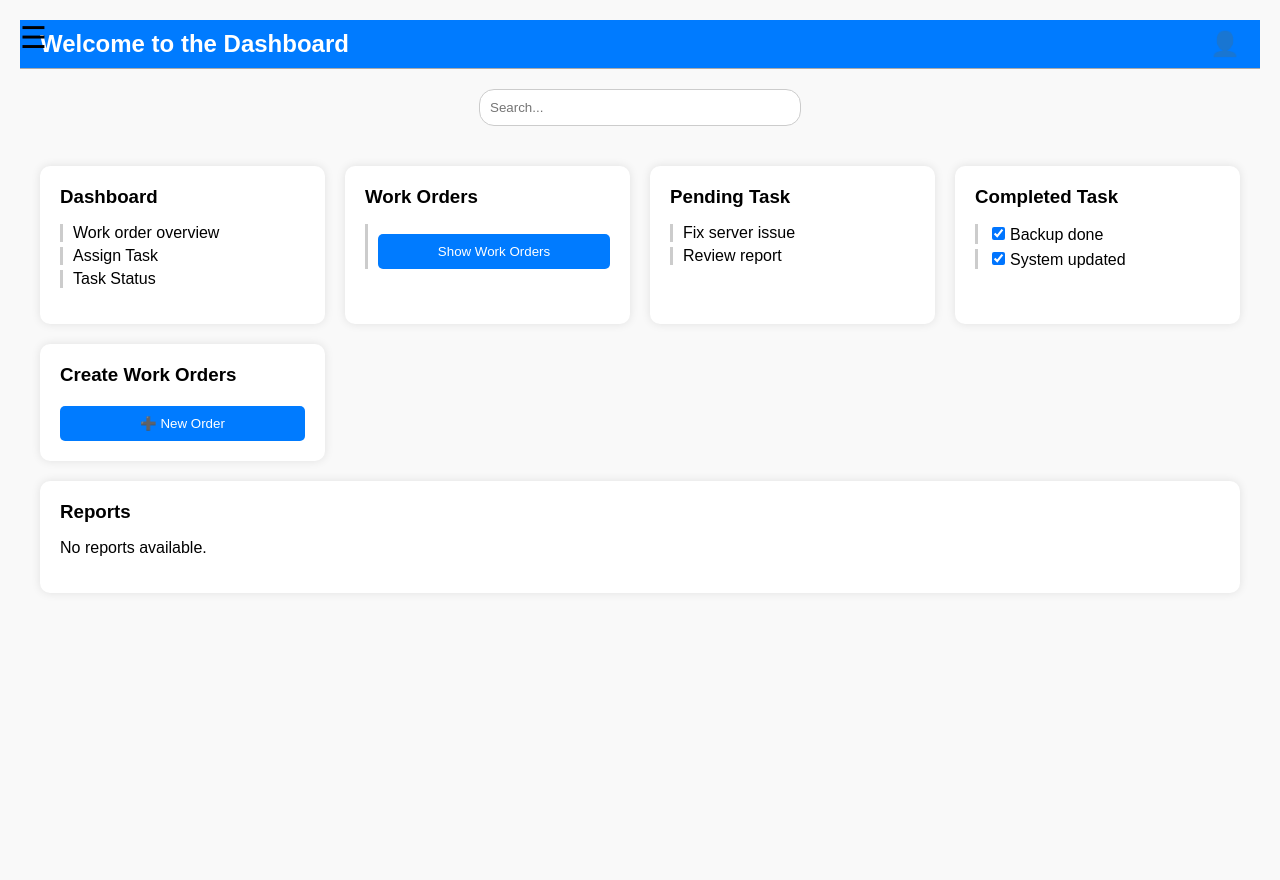
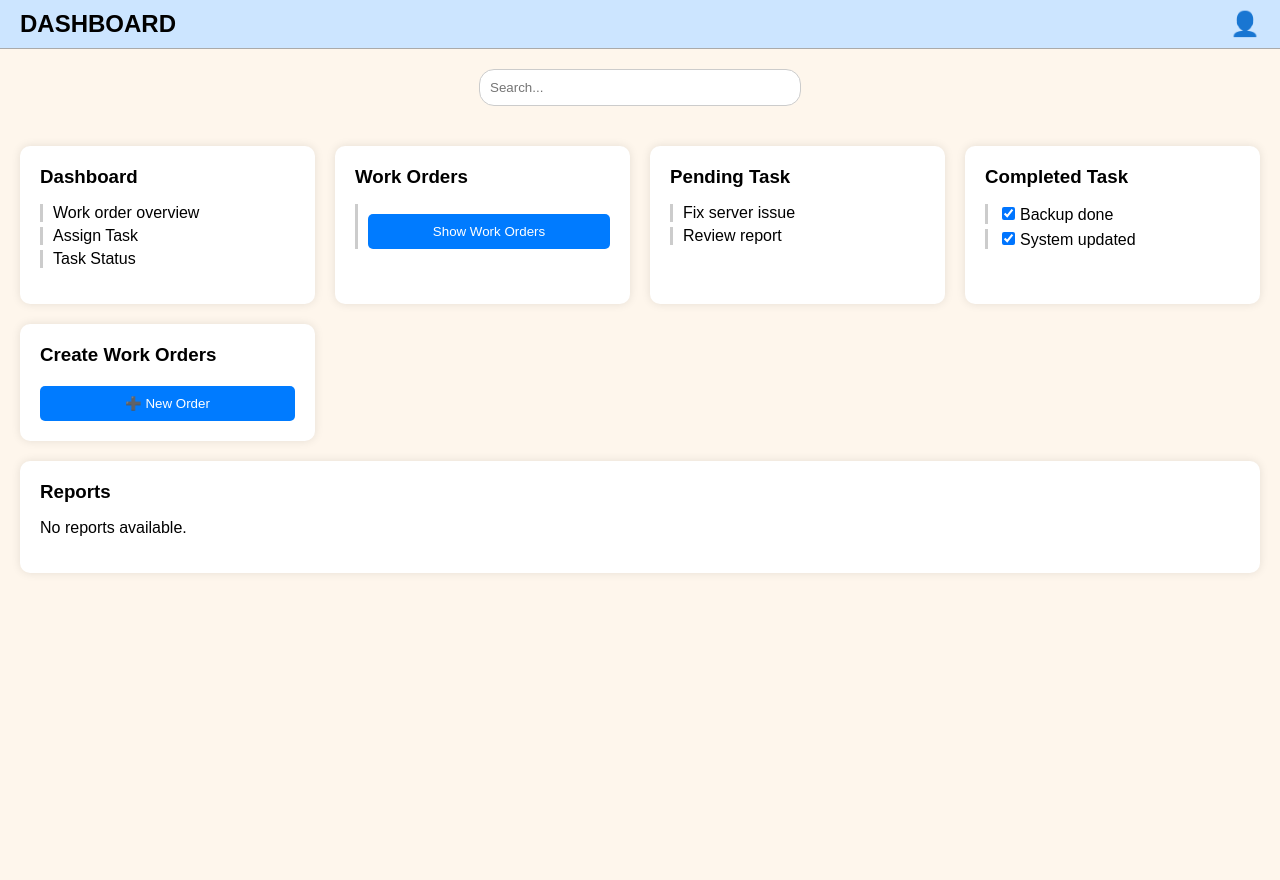
Before and after one commit to Lorbelle143/IT38A-Enterprise-System, a PHP site: page /dashboard.php in a window 1280 px wide. Run offline with PHP 8.4, Linux system fonts and the light colour scheme.

Commit message:
updated dashboard

```diff
--- a/dashboard.php
+++ b/dashboard.php
@@ -7,72 +7,12 @@
   <style>
     body {
       font-family: Arial, sans-serif;
+      background-color: #fef6ec;
       margin: 0;
-      padding: 0;
-      display: flex;
-      flex-direction: row;
-      height: 100vh;
-      background-color: #f9f9f9;
-    }
-
-    /* Sidebar Styles */
-    .sidebar {
-      width: 250px;
-      background-color: #007bff;
-      color: white;
-      position: fixed;
-      height: 100%;
-      top: 0;
-      left: -250px;
-      transition: 0.3s;
-      display: flex;
-      flex-direction: column;
-      padding-top: 20px;
-    }
-
-    .sidebar.open {
-      left: 0;
-    }
-
-    .sidebar h2 {
-      margin: 0;
-      font-size: 24px;
-      margin-bottom: 30px;
-      text-align: center;
-    }
-
-    .sidebar a {
-      color: white;
-      text-decoration: none;
-      font-size: 18px;
-      margin-bottom: 15px;
-      padding-left: 20px;
-      transition: 0.3s;
-    }
-
-    .sidebar a:hover {
-      color: #ddd;
-    }
-
-    .hamburger-menu {
-      font-size: 30px;
-      cursor: pointer;
-      position: fixed;
-      top: 20px;
-      left: 20px;
-      z-index: 1000;
-    }
-
-    /* Main Content Styles */
-    .main-content {
-      margin-left: 0;
-      padding: 20px;
-      width: 100%;
-      transition: margin-left 0.3s;
     }
 
     .header {
-      background-color: #007bff;
+      background-color: #cce5ff;
       padding: 10px 20px;
       display: flex;
       align-items: center;
@@ -82,7 +22,6 @@
 
     .header h2 {
       margin: 0;
-      color: white;
     }
 
     .header .user-icon {
@@ -91,7 +30,7 @@
     }
 
     .search-bar {
-      margin: 20px 0;
+      margin: 20px;
       display: flex;
       justify-content: center;
     }
@@ -219,36 +158,16 @@
 </head>
 <body>
 
-  <!-- Hamburger Menu Icon -->
-  <div class="hamburger-menu" onclick="toggleSidebar()">☰</div>
-
-  <!-- Sidebar -->
-  <div id="sidebar" class="sidebar">
-    <h2>Dashboard</h2>
-    <a href="profile.php">Profile</a>
-    <!-- Removed the Work Orders link -->
-    <a href="tasks.php">Tasks</a>
-    <a href="reports.php">Reports</a>
-    <a href="settings.php">Settings</a>
-    <a href="logout.php">Logout</a>
-  </div>
-
-  <!-- Main Content -->
-  <div class="main-content">
-
-    <!-- Header -->
   <div class="header">
-      <h2>Welcome to the Dashboard</h2>
+    <h2>DASHBOARD</h2>
     <div class="user-icon">👤</div>
   </div>
 
-    <!-- Search Bar -->
   <div class="search-bar">
     <input type="text" placeholder="Search...">
   </div>
 
-    <!-- Main Dashboard Content -->
-    <div class="content">
+  <main class="content">
     <div class="card">
       <h3>Dashboard</h3>
       <ul class="task-list">
@@ -290,7 +209,7 @@
       <h3>Reports</h3>
       <p>No reports available.</p>
     </div>
-    </div>
+  </main>
 
   <!-- Work Order Form (hidden initially) -->
   <div id="create-work-order" class="create-work-order hidden">
@@ -323,16 +242,7 @@
     </ul>
   </div>
 
-  </div>
-
   <script>
-    function toggleSidebar() {
-      const sidebar = document.getElementById('sidebar');
-      const mainContent = document.querySelector('.main-content');
-      sidebar.classList.toggle('open');
-      mainContent.style.marginLeft = sidebar.classList.contains('open') ? '250px' : '0';
-    }
-
     function showWorkOrder() {
       document.getElementById('create-work-order').classList.remove('hidden');
       window.scrollTo({ top: document.body.scrollHeight, behavior: 'smooth' });
```
Lines whose indentation alone changed are shown as unchanged.
